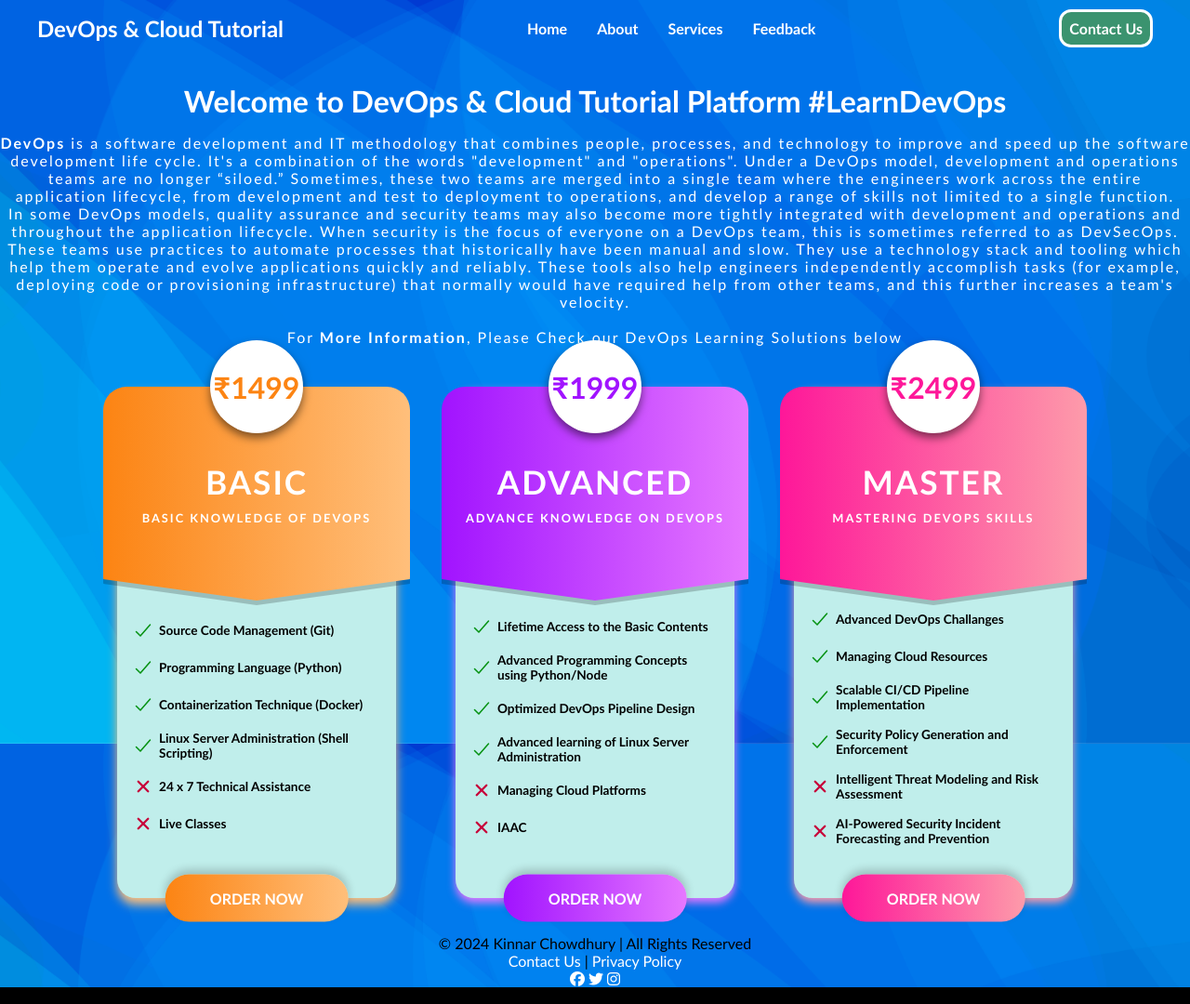
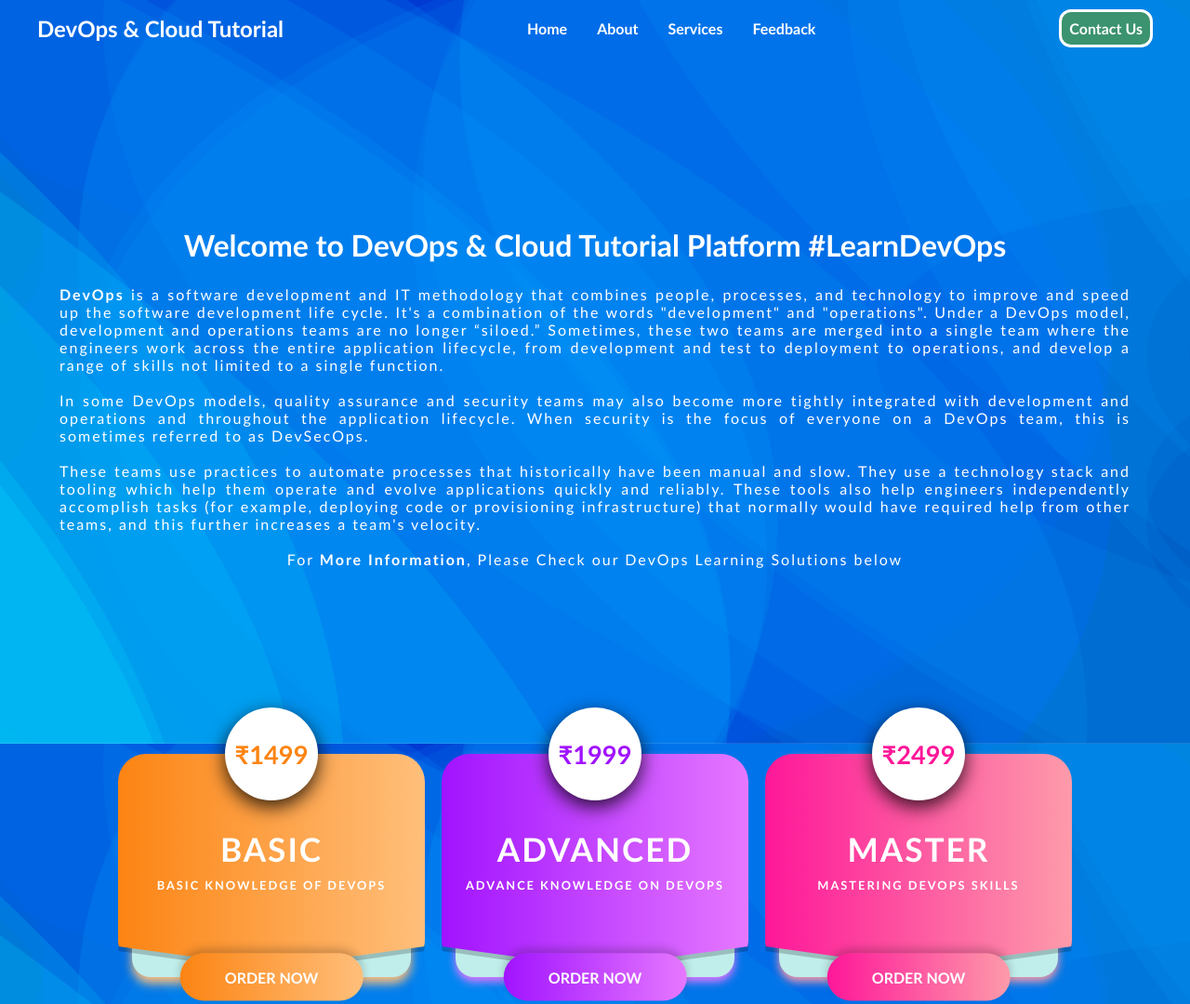
Before and after one commit to KinnarChowdhury1994/-dockerizing-webapp-nginx, a plain HTML site: page index.html in a window 1280 px wide. Shown: the top 1080 px of the page at 93% size. Drawn offline with nearby package versions, Linux system fonts and the light colour scheme.

Commit message:
modified source code

```diff
--- a/index.html
+++ b/index.html
@@ -39,8 +39,11 @@
         <section id="home">
             <h1>Welcome to DevOps & Cloud Tutorial Platform #LearnDevOps</h1>
 
-            <p><b>DevOps</b> is a software development and IT methodology that combines people, processes, and technology to improve and speed up the software development life cycle. It's a combination of the words "development" and "operations". Under a DevOps model, development and operations teams are no longer “siloed.” Sometimes, these two teams are merged into a single team where the engineers work across the entire application lifecycle, from development and test to deployment to operations, and develop a range of skills not limited to a single function.<br>In some DevOps models, quality assurance and security teams may also become more tightly integrated with development and operations and throughout the application lifecycle. When security is the focus of everyone on a DevOps team, this is sometimes referred to as DevSecOps.<br />These teams use practices to automate processes that historically have been manual and slow. They use a technology stack and tooling which help them operate and evolve applications quickly and reliably. These tools also help engineers independently accomplish tasks (for example, deploying code or provisioning infrastructure) that normally would have required help from other teams, and this further increases a team's velocity.<br><br>
-
+            <p><b>DevOps</b> is a software development and IT methodology that combines people, processes, and technology to improve and speed up the software development life cycle. It's a combination of the words "development" and "operations". Under a DevOps model, development and operations teams are no longer “siloed.” Sometimes, these two teams are merged into a single team where the engineers work across the entire application lifecycle, from development and test to deployment to operations, and develop a range of skills not limited to a single function.<br><br>
+            In some DevOps models, quality assurance and security teams may also become more tightly integrated with development and operations and throughout the application lifecycle. When security is the focus of everyone on a DevOps team, this is sometimes referred to as DevSecOps.
+            <br><br>
+            These teams use practices to automate processes that historically have been manual and slow. They use a technology stack and tooling which help them operate and evolve applications quickly and reliably. These tools also help engineers independently accomplish tasks (for example, deploying code or provisioning infrastructure) that normally would have required help from other teams, and this further increases a team's velocity.
+            <br><br>
             <p>For <b>More Information</b>, Please Check our DevOps Learning Solutions below</p>
         </section>
     </div>
--- a/main.css
+++ b/main.css
@@ -127,7 +127,7 @@ header {
 
 /* HOME */
 section#home {
-    height: calc(50vh - 60px);
+    height: calc(100vh - 65px);
     display: flex;
     flex-direction: column;
     align-items: center;
@@ -138,12 +138,15 @@ section#home {
 
 #home h1 {
     font-size: 2rem;
-    margin-bottom: 1rem;
+    margin-bottom: 1.5rem;
 }
 
 #home p {
     font-size: 1rem;
     letter-spacing: 2px;
+    max-width: 90%;
+    text-align: justify;
+    text-wrap: wrap;
 }
 
 /* Pricings */
@@ -155,18 +158,19 @@ section#home {
 } */
 
 section#pricing {
-    min-height: 600px;
+    min-height: 580px;
     padding: 1rem;
     display: flex;
-    gap: 4rem;
+    gap: 3rem;
     justify-content: center;
+    background-color: transparent;
 }
 
 .price_card {
     position: relative;
     width: 300px;
-    height: 550px;
-    /* height: 230px; */
+    /* height: 550px; */
+    height: 240px;
     padding: 1rem;
     border-radius: 20px;
     background-color: #c0eeeb;
@@ -175,7 +179,7 @@ section#pricing {
     align-items: center;
     justify-content: flex-end;
     box-shadow: 0 7px 11px var(--light-orange);
-    transition: height 0.3s ease;
+    transition: height 0.4s ease;
 }
 
 .price_card:hover {
@@ -205,7 +209,7 @@ section#pricing {
     width: 100%;
     height: 100%;
     background: linear-gradient(to right, var(--dark-orange), var(--light-orange));
-    border-radius: 25px;
+    border-radius: 30px;
     clip-path: polygon(0% 0%, 100% 0%, 100% 90%, 50% 100%, 0% 90%);
 }
 
@@ -218,12 +222,12 @@ section#pricing {
     background-color: #fff;
     border-radius: 50px;
     color: var(--dark-orange);
-    font-size: 2rem;
+    font-size: 1.7rem;
     font-weight: bold;
     display: flex;
     align-items: center;
     justify-content: center;
-    box-shadow: 0 5px 10px rgba(0, 0, 0, 0.5);
+    box-shadow: 0 7px 20px rgba(0, 0, 0, 0.8);
 }
 
 .price_card .header .info {
@@ -246,7 +250,7 @@ section#pricing {
 }
 
 .price_card .desc {
-    height: 320px;
+    height: 350px;
     display: flex;
     flex-direction: column;
     justify-content: center;
@@ -255,15 +259,15 @@ section#pricing {
 .price_card .desc li {
     list-style: none;
     color: #000;
-    margin-bottom: 1rem;
+    margin-bottom: 0.75rem;
     display: flex;
     align-items: center;
-    font-size: 0.85rem;
+    font-size: 0.75rem;
 }
 
 .price_card .desc .icon {
     font-size: 1.5rem;
-    margin-right: 5px;
+    margin-right: 3px;
     display: flex;
     align-items: center;
     justify-content: center;
@@ -351,7 +355,7 @@ section#pricing {
 
 /* FOOTER */
 footer {
-    height: fit-content;
+    height: 30px;
     margin-top: 5px;
     position: relative;
     justify-content: center;
```
